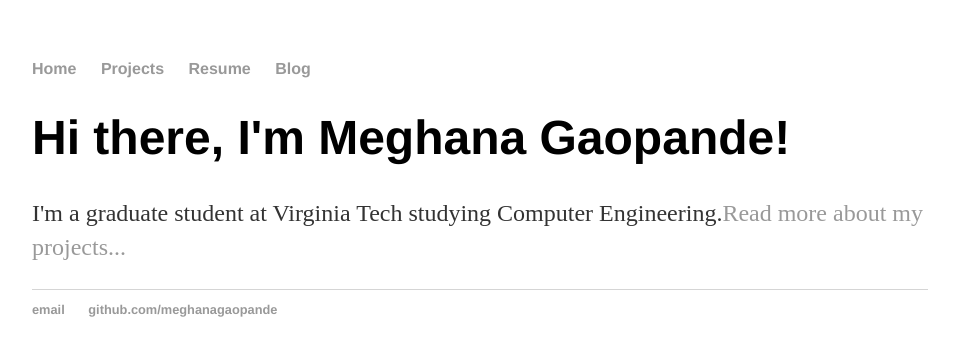
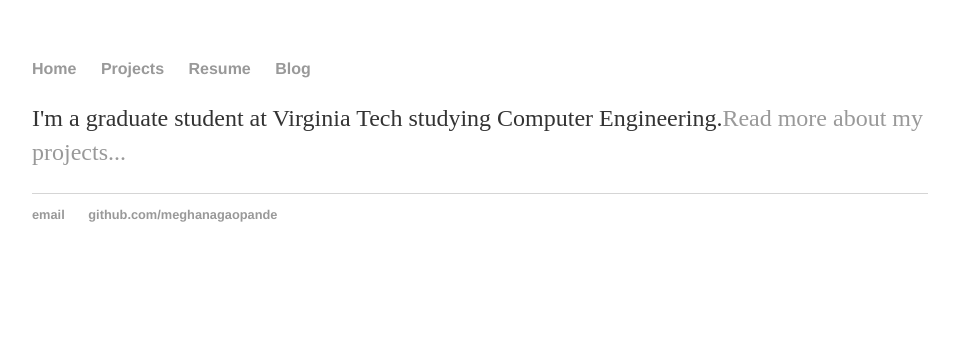
Before and after one commit to meghanagaopande/meghanagaopande.github.io, a Jekyll site: the page index.html, which Jekyll copies as it is, in a window 1280 px wide. Shown: the top 356 px of the page, without its empty margins (160-1114 px from the left). Built offline with Jekyll 4.4.1, drawn with Linux system fonts in a browser that asks for light colours.

Commit message:
Update index.html

```diff
--- a/index.html
+++ b/index.html
@@ -1,8 +1,29 @@
----
-layout: default
-title: Meghana Gaopande
----
-<div class="blurb">
-	<h1>Hi there, I'm Meghana Gaopande!</h1>
-	<p>I'm a graduate student at Virginia Tech studying Computer Engineering.<a href="/projects">Read more about my projects...</a></p>
-</div><!-- /.blurb -->
+<!DOCTYPE html>
+	<html>
+		<head>
+			<title>>Hi there, I'm Meghana Gaopande!</title>
+			<!-- link to main stylesheet -->
+			<link rel="stylesheet" type="text/css" href="/css/main.css">
+		</head>
+		<body>
+			<nav>
+	    		<ul>
+	        		<li><a href="/">Home</a></li>
+		        	<li><a href="/projects">Projects</a></li>
+	        		<li><a href="/resume">Resume</a></li>
+	        		<li><a href="/blog">Blog</a></li>
+	    		</ul>
+			</nav>
+			<div class="container">
+
+			<p>I'm a graduate student at Virginia Tech studying Computer Engineering.<a href="/projects">Read more about my projects...</a></p>
+
+			</div><!-- /.container -->
+			<footer>
+	    		<ul>
+	        		<li><a href="mailto:meghanag@vt.edu">email</a></li>
+	        		<li><a href="https://github.com/meghanagaopande">github.com/meghanagaopande</a></li>
+				</ul>
+			</footer>
+		</body>
+	</html>
```
